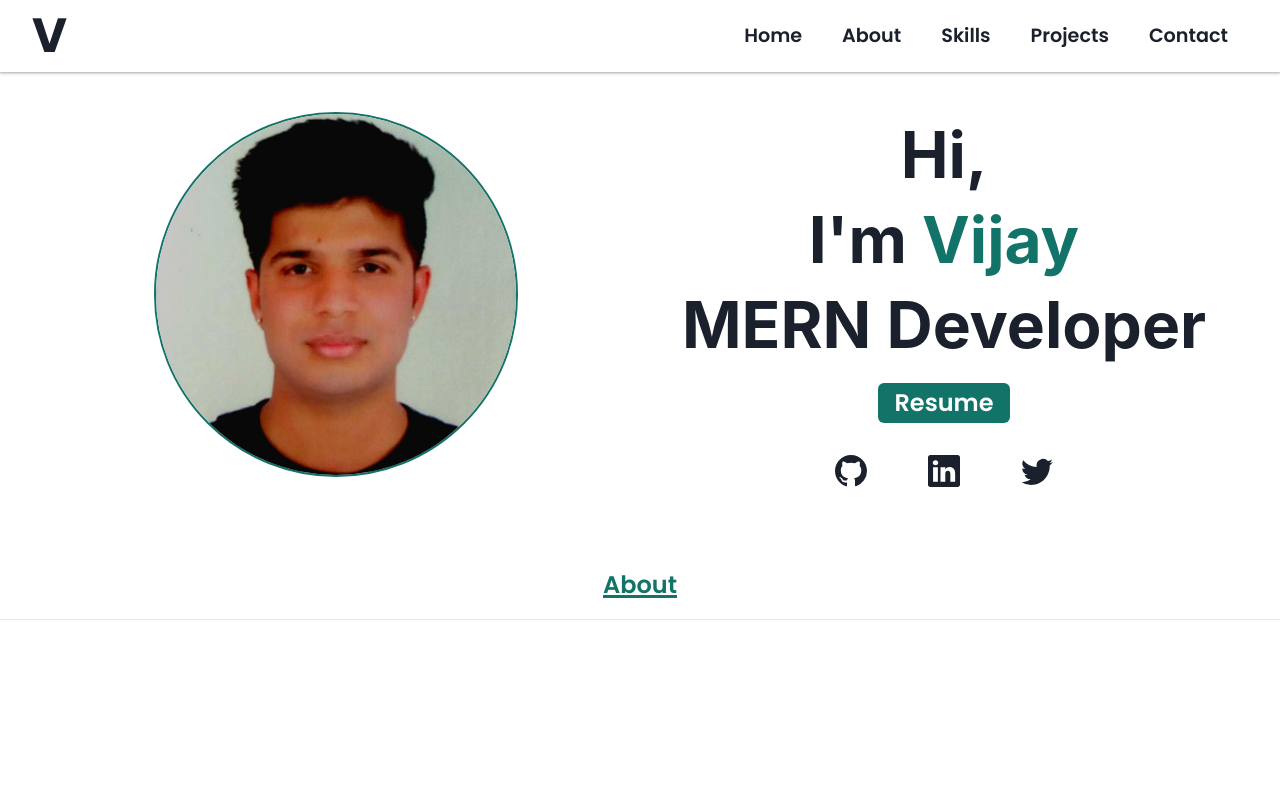
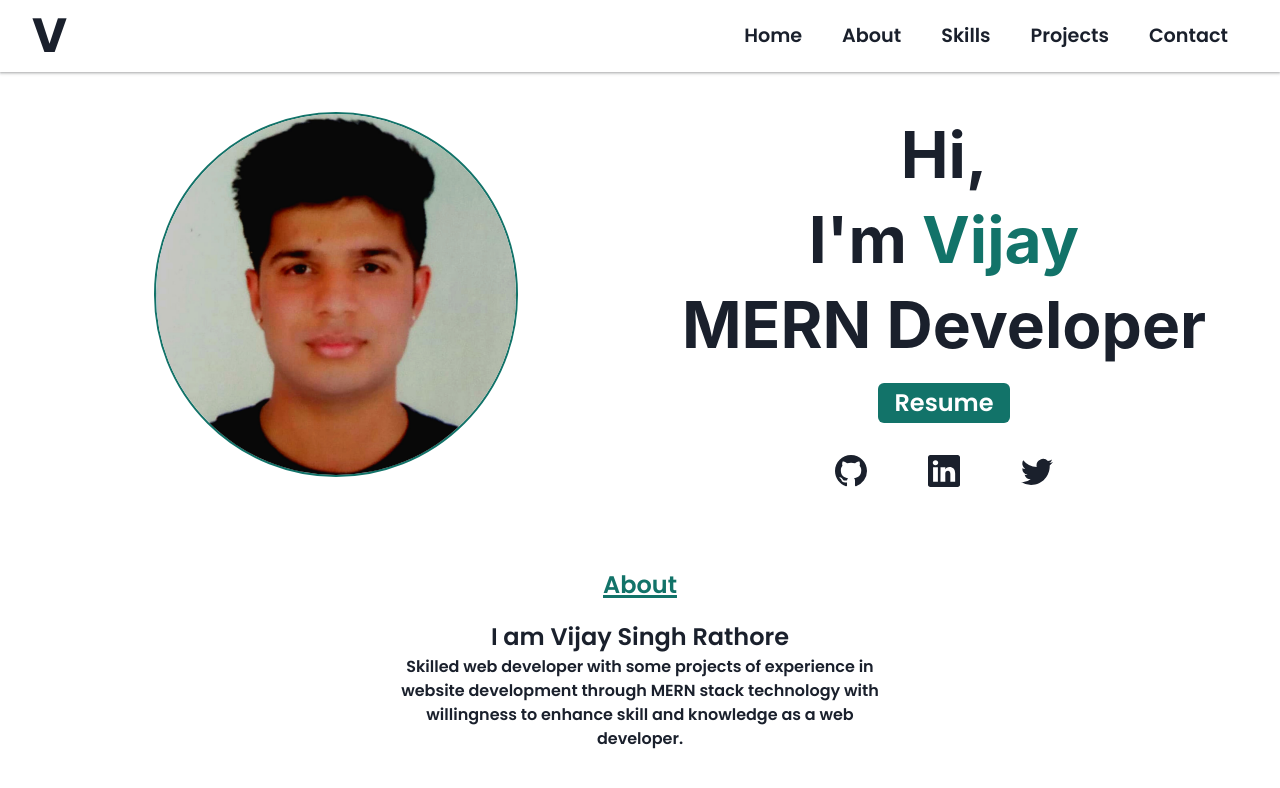
Before and after one commit to VijaySingh8650/VijaySingh8650.github.io, a React (Create React App) app: page / in a window 1280 px wide. Shown: the top 788 px of the page. Built offline with nearby package versions, Linux system fonts and the light colour scheme.

Commit message:
portfolio

```diff
--- a/src/Components/About.jsx
+++ b/src/Components/About.jsx
@@ -3,9 +3,10 @@ import React from 'react'
 import styles from "./about.module.css";
 export default function About() {
   return (
-    <Box id="about">
+    <Box id="about" className={styles.container}>
           <Text variant={["sm", "base", "md"]} color="#127369" className={styles.about}>About</Text>
-          <hr />
+          <Text className={styles.name}  variant={["sm", "base", "md"]}>I am Vijay Singh Rathore</Text>
+          <Text className={styles.aboutdetails}>Skilled web developer with some projects of experience in website development through MERN stack technology with willingness to enhance skill and  knowledge as a web developer.</Text>
     </Box>
   )
 }
--- a/src/Components/about.module.css
+++ b/src/Components/about.module.css
@@ -4,3 +4,14 @@
     padding-bottom: 1rem;
     font-weight: 600;
 }
+.aboutdetails{
+    font-size: 1rem;
+    margin: 0 30%;
+    font-weight: 600;
+}
+.container{
+   margin: 4rem 0;
+}
+.name{
+    font-weight: 600;
+}
```
